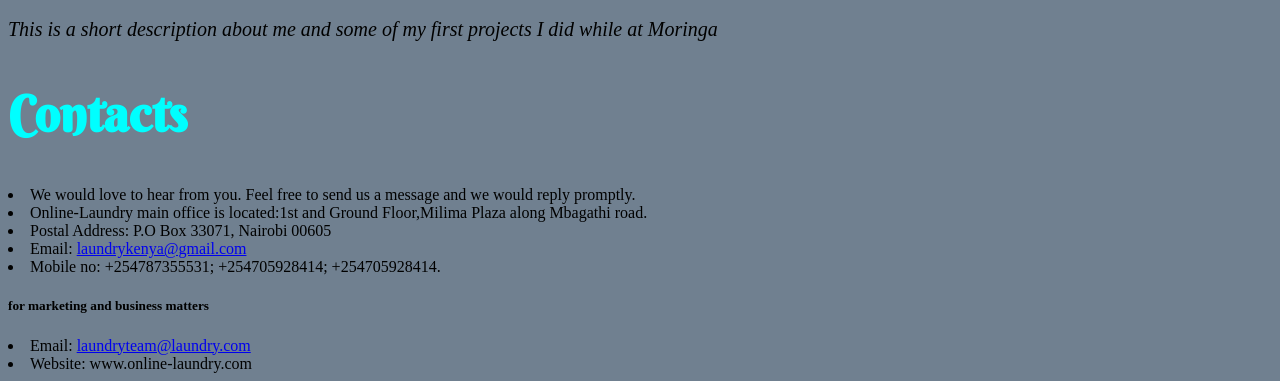
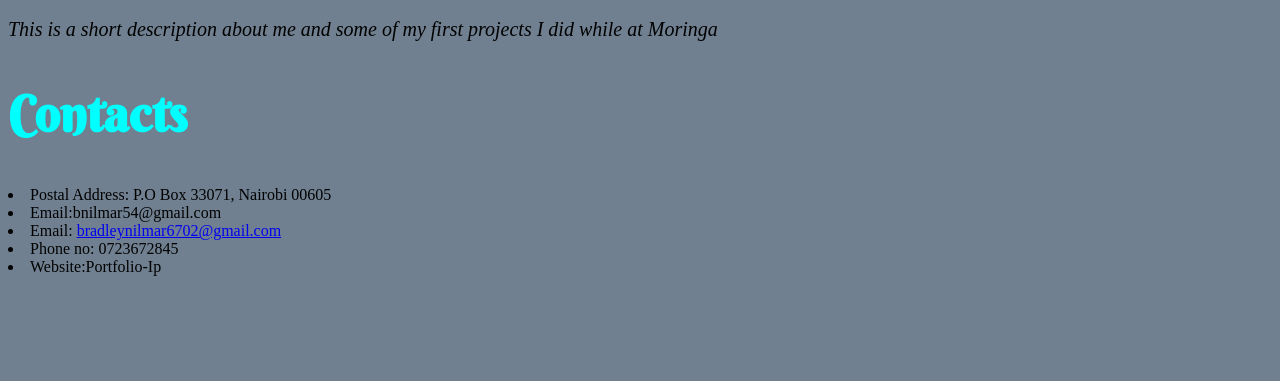
Before and after one commit to candycrushpro/portfolio-IP, a plain HTML site: page index.html in a window 1280 px wide. Shown: the part 1529-1910 px from the top of the page. After the commit the page ends 1813 px from the top, so only its background shows below. Drawn offline with Linux system fonts and the light colour scheme.

Commit message:
contact email

```diff
--- a/index.html
+++ b/index.html
@@ -58,14 +58,11 @@
     </div>
     <div id="#contacts">
         <h2>Contacts</h2>
-                <li>We would love to hear from you. Feel free to send us a message and we would reply promptly.</li>
-            <li>Online-Laundry main office is located:1st and Ground Floor,Milima Plaza along Mbagathi road.</li>
             <li>Postal Address: P.O Box 33071, Nairobi 00605</li>
-            <li>Email: <a href="email">laundrykenya@gmail.com</a></li>
-            <li> Mobile no: +254787355531; +254705928414; +254705928414.</li>
-            <h5>for marketing and business matters</h5>
-            <li>Email: <a href="email">laundryteam@laundry.com</a></li>
-            <li>Website: <a>www.online-laundry.com</a></li>
+            <li>Email:bnilmar54@gmail.com</li>
+            <li>Email: <a href="email">bradleynilmar6702@gmail.com</a></li>
+            <li>Phone no: 0723672845</li>
+            <li>Website:Portfolio-Ip</li>
 
 
     </div>
```
